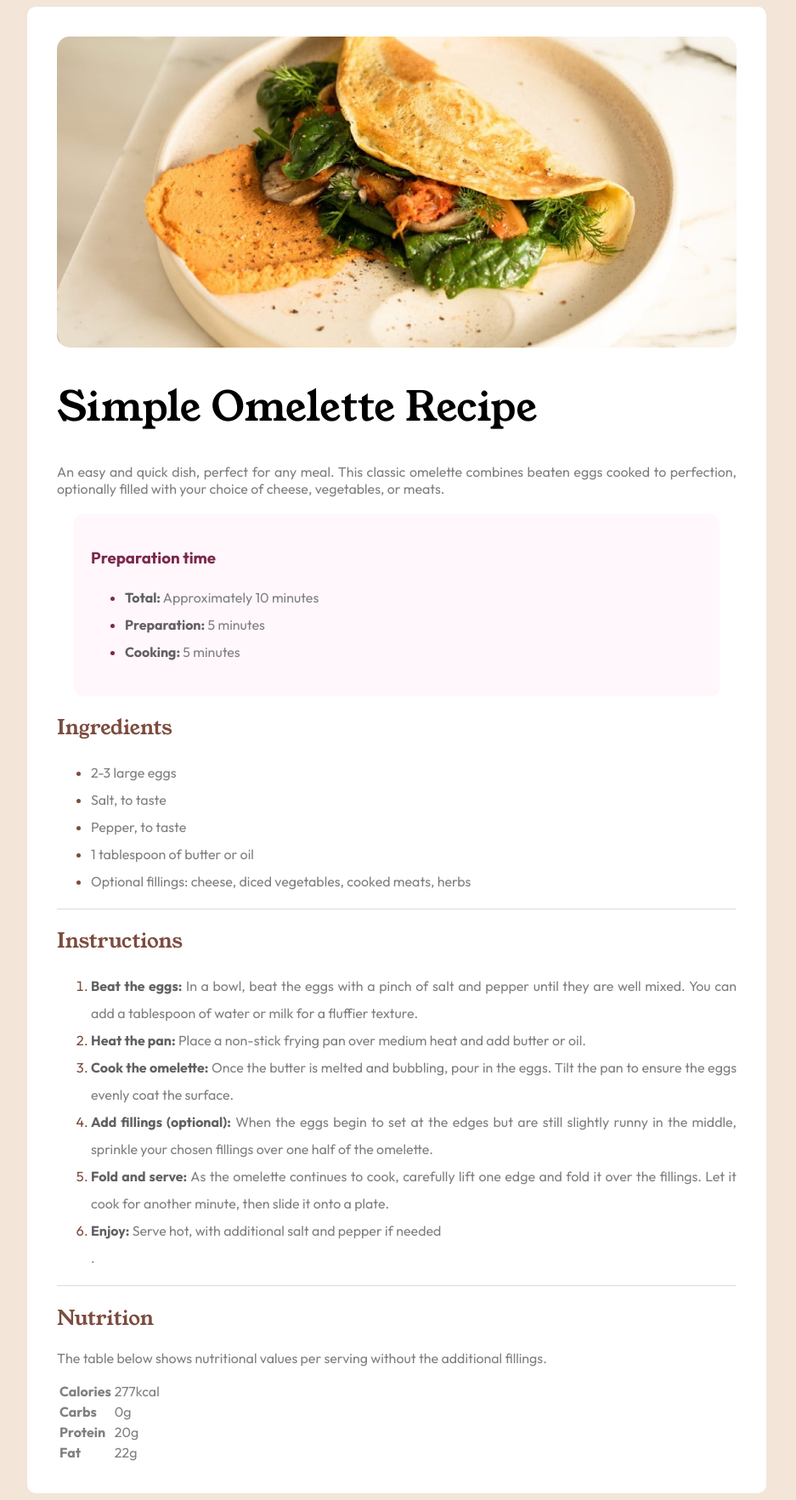
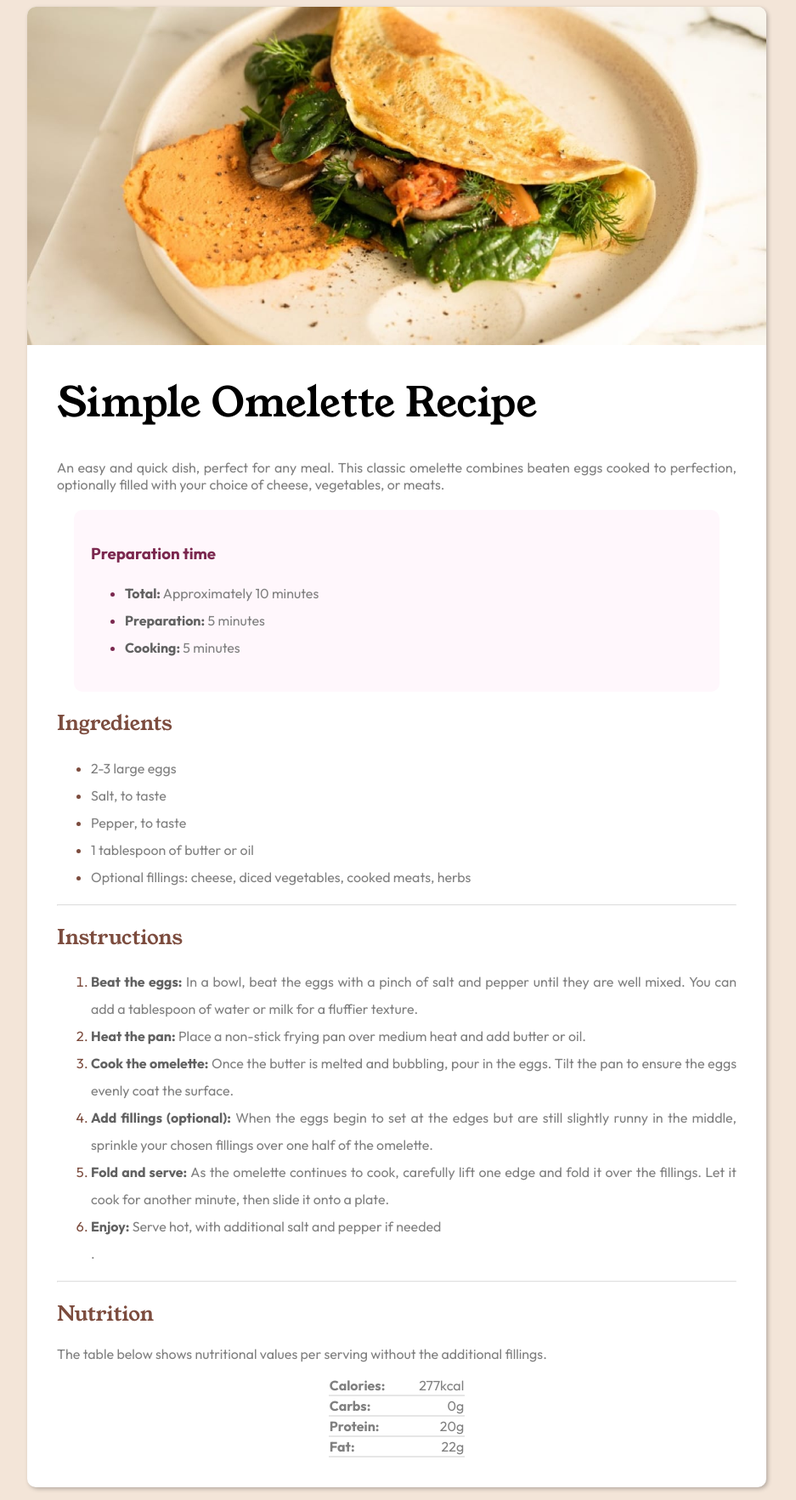
Before and after one commit to MatheusMachadoDM/html-css, a plain HTML site: page projetos/pagina-de-receita/index.html in a window 1280 px wide. Shown: the whole page at 85% size, without its empty margins (173-1110 px from the left). Drawn offline with Linux system fonts and the light colour scheme.

Commit message:
Terminando projeto de receita

```diff
--- a/projetos/pagina-de-receita/estilos/style.css
+++ b/projetos/pagina-de-receita/estilos/style.css
@@ -13,10 +13,20 @@
     --fonte1: 'Young Serif', serif;
     --fonte2: 'Outfit', sans-serif;
 }
-img{
+
+#imagem-centralizada{
+    padding-bottom: 50%;
+    margin: -35px;
+    margin-bottom: 8px;
+    position: relative;
+}
+#imagem-centralizada img{
     width: 100%;
+    position: absolute;
+    top: 0%;
+    left: 0%;
 
-    border-radius: 15px;
+    border-radius: 10px 10px 0px 0px;
 }
 hr{
     border-color: rgba(228, 228, 228, 0.274);
@@ -47,12 +57,14 @@ body{
     color: var(--cor3);
   }
 main{
+
     background-color: white;
 
     max-width: 800px;
     margin: auto;
     padding: 35px;
     border-radius: 10px;
+    box-shadow: 2px 2px 5px rgba(0, 0, 0, 0.253);
 }
 main > h1, h2{
     font-family: var(--fonte1);
@@ -68,3 +80,24 @@ main > h2{
 main h3{
     color: var(--cor3);
 }
+table{
+    border-collapse: collapse;
+    margin: auto;
+
+}
+th, td{
+    border-bottom: 2px solid rgba(224, 224, 224, 0.788);
+    border-radius: 10px;
+
+}
+th{
+    padding-right: 20px;
+    text-align: left;
+}
+th::after{
+    content: ':';
+}
+td{
+    padding-left: 20px;
+    text-align: right;
+}
--- a/projetos/pagina-de-receita/index.html
+++ b/projetos/pagina-de-receita/index.html
@@ -9,7 +9,9 @@
 </head>
 <body>
     <main>
-        <img src="imagens/image-omelette.jpeg" alt="Imagem de omelete">
+        <div id="imagem-centralizada">
+            <img src="imagens/image-omelette.jpeg" alt="Imagem de omelete">
+        </div>
         <h1>Simple Omelette Recipe</h1>
         <p>
             An easy and quick dish, perfect for any meal. This classic omelette combines beaten eggs cooked
```
